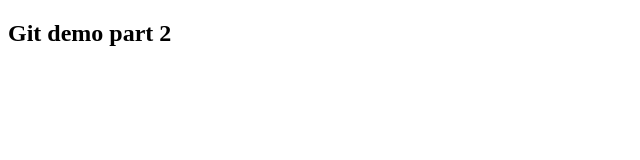
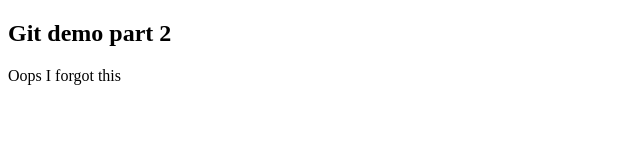
Before and after one commit to slouloudis/week1-teched-project, a plain HTML site: page index.html in a window 1280 px wide. Shown: the whole page, without its empty margins (0-640 px from the left). Drawn offline with Linux system fonts and the light colour scheme.

Commit message:
add p tag

```diff
--- a/index.html
+++ b/index.html
@@ -8,6 +8,6 @@
 <body>
     <h2>Git demo part 2</h2>
     <!-- add commit push -->
-
+    <p>Oops I forgot this</p>
 </body>
 </html>
```
